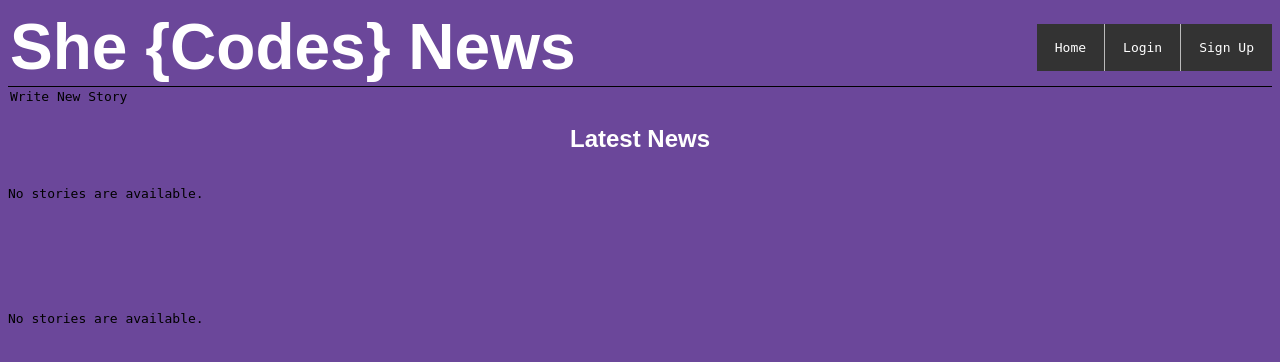
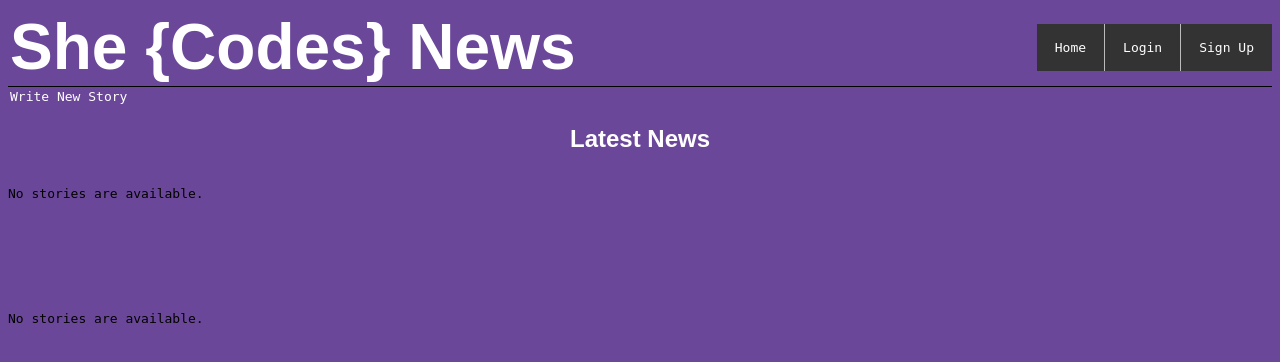
Before and after one commit to shelleybehen/Django-She_Codes_News_App, a Django app: page /news/ in a window 1280 px wide. Shown: the top 362 px of the page. Run offline with Django 3.2, Linux system fonts and the light colour scheme; data that the repository does not hold is empty; parts of the project's set-up code (start-up, migrations or seed data) failed here and were passed over; some web fonts are replaced.

Commit message:
Update styles.css

```diff
--- a/she_codes_news/static/styles.css
+++ b/she_codes_news/static/styles.css
@@ -45,7 +45,7 @@ nav {
 a {
     margin: 2px;
     text-decoration: none;
-    color: #000;
+    color: white;
 }
 
 a, p {
```
